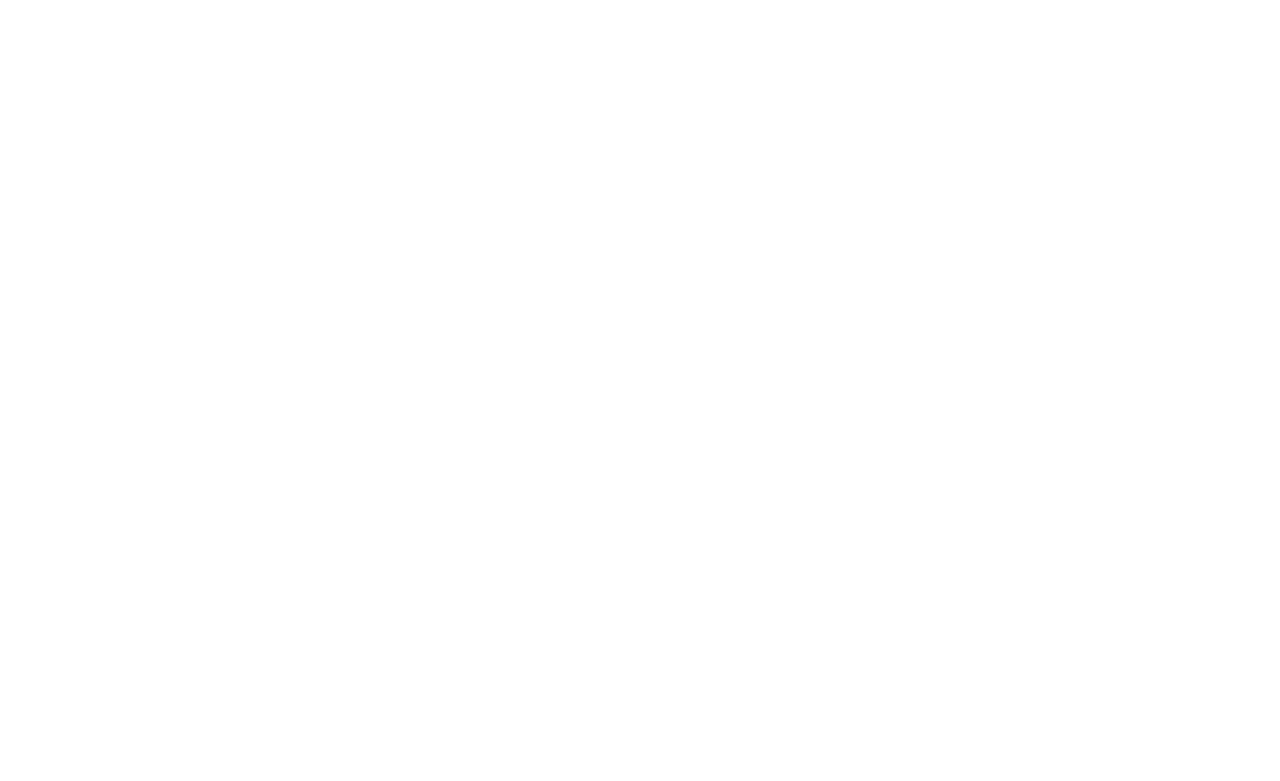
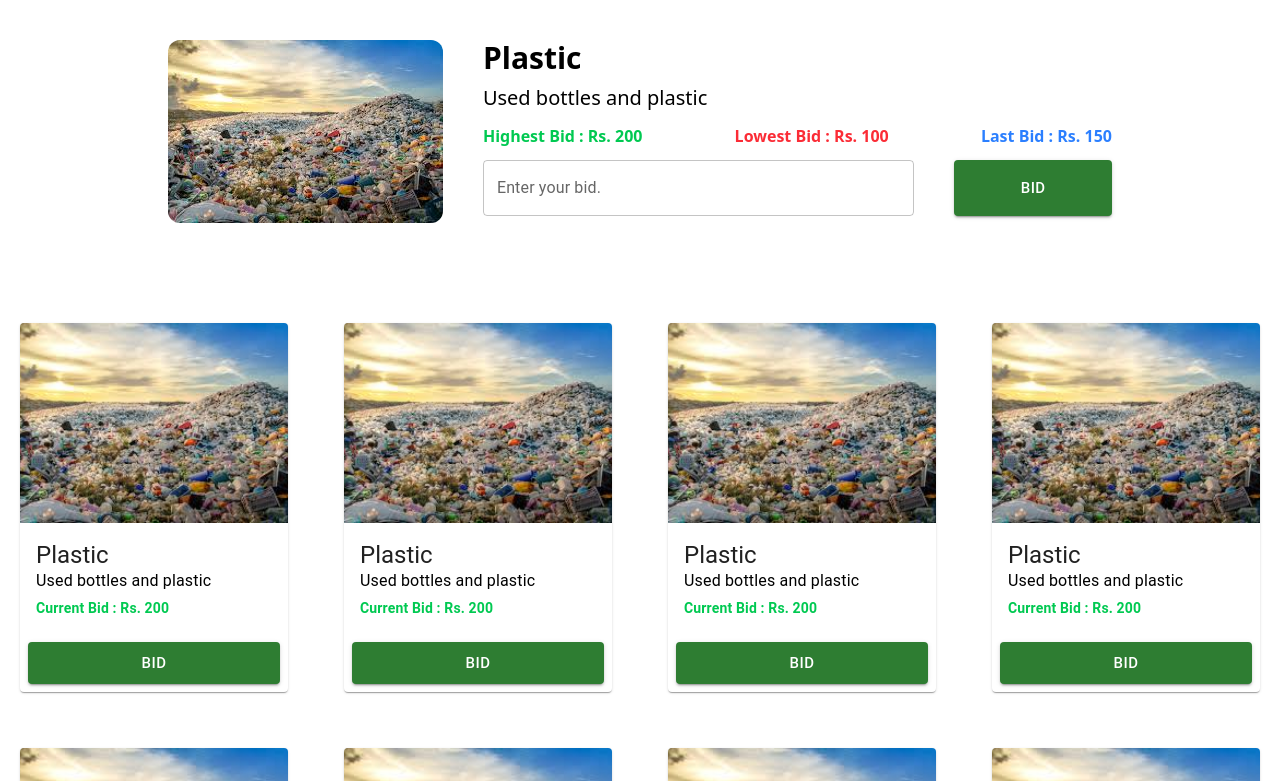
Before and after one commit to BimochanBhattarai/Null-Pointer-Frontend, a React (Vite) app: page /bid in a window 1280 px wide. Before the commit this address had no page. Shown: the top 781 px of the page. Built offline with nearby package versions, Linux system fonts and the light colour scheme.

Commit message:
Add bid page

```diff
--- a/src/MyRoutes.jsx
+++ b/src/MyRoutes.jsx
@@ -3,6 +3,7 @@
 import Login from './components/auth/Login'
 import Register from './components/auth/Register'
 import Products from './components/Products/products';
+import Bid from './components/Bid/Bid';
 
 const MyRoutes = () => {
   return (
@@ -11,6 +12,7 @@
         <Route path="/login" element={<Login/>} />
         <Route path="/register" element={<Register />} />
         <Route path="/products" element={<Products />} />
+        <Route path="/bid" element={<Bid />} />
         {/* <Route path="/buy" element={<Buy />} />
         <Route path="/sell" element={<Sell />} /> */}
       </Routes>
--- a/src/components/Bid/Bid.jsx
+++ b/src/components/Bid/Bid.jsx
@@ -1,41 +1,47 @@
 import { Button, TextField } from '@mui/material';
 import React from 'react';
+import Products from '../Products/products';
 
 const Bid = () => {
   return (
-    <div>
-      <div>
+    <>
+    <div className='flex p-10 mx-auto w-4/5 mb-10'>
+      <div >
+        <div className='rounded-xl overflow-hidden mr-10 '>
         <img src="./image.png" alt="Garbage Image" />
+        </div>
       </div>
-      <div>
+      <div className='w-2/3'>
         <div>
-          <h1>Plastic</h1>
-          <h3>Used bottles and plastic</h3>
+          <h1 className='text-3xl font-bold mb-2'>Plastic</h1>
+          <h3 className='text-xl mb-3'>Used bottles and plastic</h3>
         </div>
-        <div>
-            <span>
+        <div className='flex justify-between mb-3'>
+            <span className='font-bold text-green-500'>
                 Highest Bid : Rs. 200
             </span>
-            <span>
+            <span className='font-bold text-red-500'>
                 Lowest Bid : Rs. 100
             </span>
-            <span>
+            <span className='font-bold text-blue-500'>
                 Last Bid : Rs. 150
             </span>
         </div>
-        <div>
-        <TextField id="outlined-basic" label="Outlined" variant="outlined" />
+        <div className='flex gap-10'>
+        <TextField id="outlined-basic" label="Enter your bid." variant="outlined" className='w-full'/>
         <Button
             color="success"
             size="large"
             variant="contained"
-            className="w-full"
+            className="w-1/3"
           >
             Bid
           </Button>
         </div>
       </div>
     </div>
+    <Products />
+    </>
   );
 };
 
```
